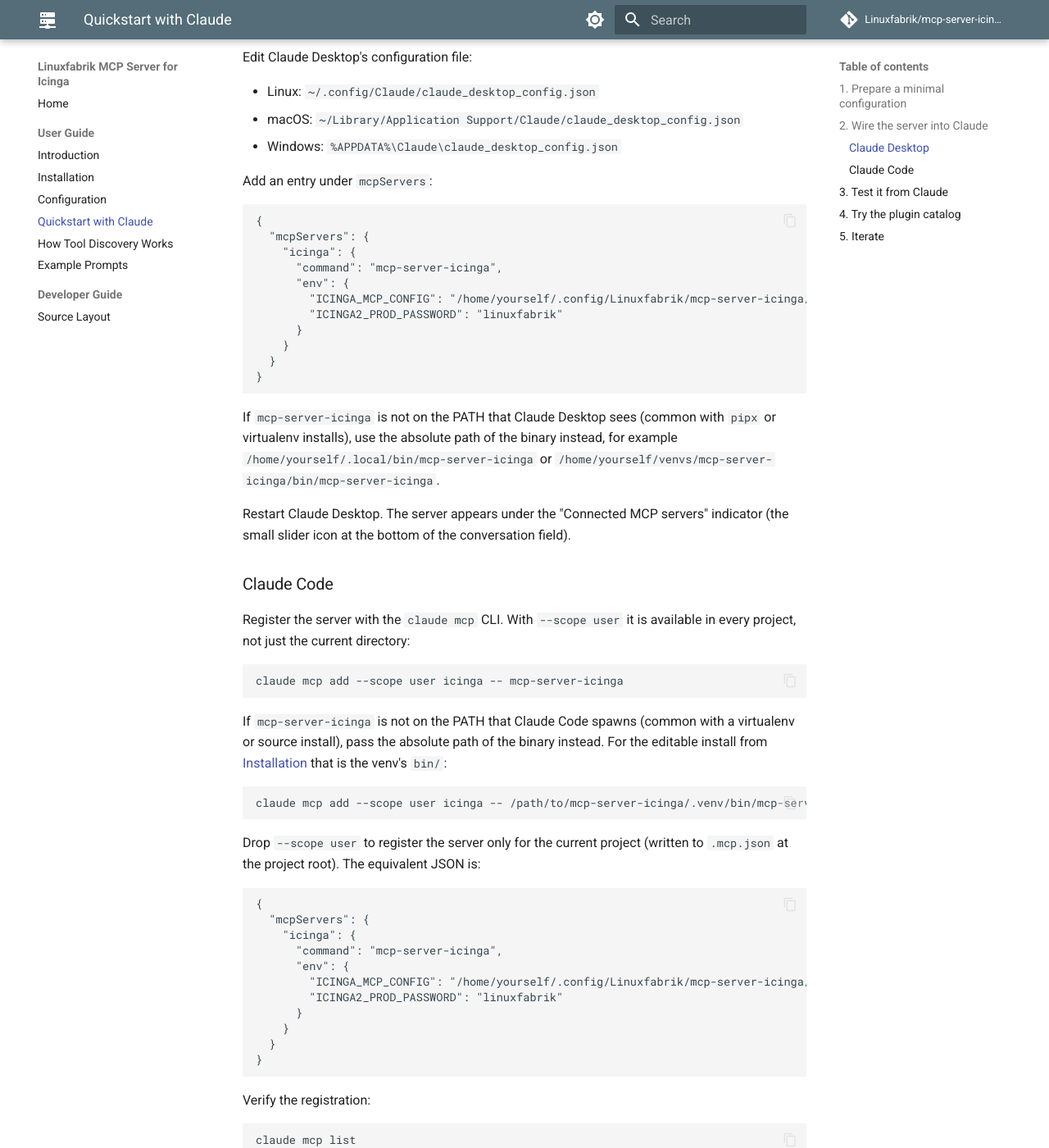
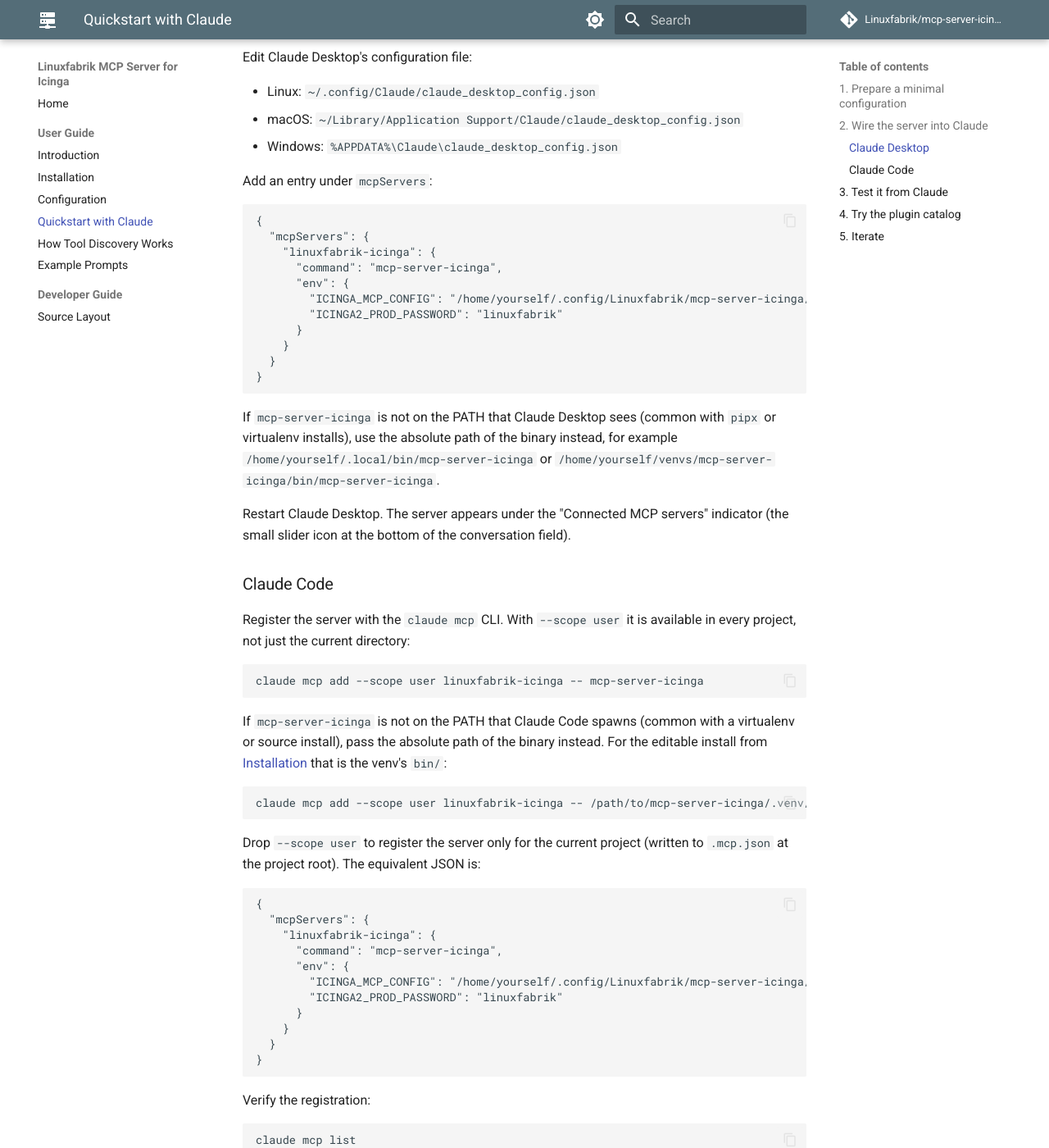
Before and after one commit to Linuxfabrik/mcp-server-icinga, an MkDocs documentation site: the page built from docs/user-guide/04 - Quickstart with Claude.md, in a window 1280 px wide and 1400 px high, scrolled down 909 px. Shown: the whole window at 82% size. Built offline with MkDocs 1.6.1 and Material for MkDocs 9.7.7, drawn with Linux system fonts in a browser that asks for light colours; comment, search, counter and statistics services are not loaded; some of the changed text lies outside the part shown.

Commit message:
docs: register the server as linuxfabrik-icinga
Use linuxfabrik-icinga as the MCP registration name shown by `claude mcp
list`, instead of the bare icinga, in the Quickstart registration examples
and the tool-discovery walkthrough. A hyphenated slug is used because the
name doubles as the tool-namespace prefix (mcp__<name>__<tool>), which
cannot contain spaces.

````diff
--- a/docs/user-guide/04 - Quickstart with Claude.md
+++ b/docs/user-guide/04 - Quickstart with Claude.md
@@ -43,7 +43,7 @@
 ```json
 {
   "mcpServers": {
-    "icinga": {
+    "linuxfabrik-icinga": {
       "command": "mcp-server-icinga",
       "env": {
         "ICINGA_MCP_CONFIG": "/home/yourself/.config/Linuxfabrik/mcp-server-icinga/config.yaml",
@@ -64,13 +64,13 @@
 Register the server with the `claude mcp` CLI. With `--scope user` it is available in every project, not just the current directory:
 
 ```bash
-claude mcp add --scope user icinga -- mcp-server-icinga
+claude mcp add --scope user linuxfabrik-icinga -- mcp-server-icinga
 ```
 
 If `mcp-server-icinga` is not on the PATH that Claude Code spawns (common with a virtualenv or source install), pass the absolute path of the binary instead. For the editable install from [Installation](02 - Installation.md) that is the venv's `bin/`:
 
 ```bash
-claude mcp add --scope user icinga -- /path/to/mcp-server-icinga/.venv/bin/mcp-server-icinga
+claude mcp add --scope user linuxfabrik-icinga -- /path/to/mcp-server-icinga/.venv/bin/mcp-server-icinga
 ```
 
 Drop `--scope user` to register the server only for the current project (written to `.mcp.json` at the project root). The equivalent JSON is:
@@ -78,7 +78,7 @@
 ```json
 {
   "mcpServers": {
-    "icinga": {
+    "linuxfabrik-icinga": {
       "command": "mcp-server-icinga",
       "env": {
         "ICINGA_MCP_CONFIG": "/home/yourself/.config/Linuxfabrik/mcp-server-icinga/config.yaml",
@@ -100,11 +100,11 @@
 
 Open a chat with Claude and ask it to use the new server. Useful first prompts:
 
-> Run the `health_check` tool from the `icinga` MCP server.
+> Run the `health_check` tool from the `linuxfabrik-icinga` MCP server.
 
-> Show me the status of the icinga MCP server.
+> Show me the status of the `linuxfabrik-icinga` MCP server.
 
-> Which Icinga backends does the icinga MCP server know about?
+> Which Icinga backends does the `linuxfabrik-icinga` MCP server know about?
 
 Expected response: Claude calls `health_check`, returns a JSON-shaped payload similar to:
 
````
Also changed, not shown: docs/user-guide/05 - How Tool Discovery Works.md (+3 -3 lines).
